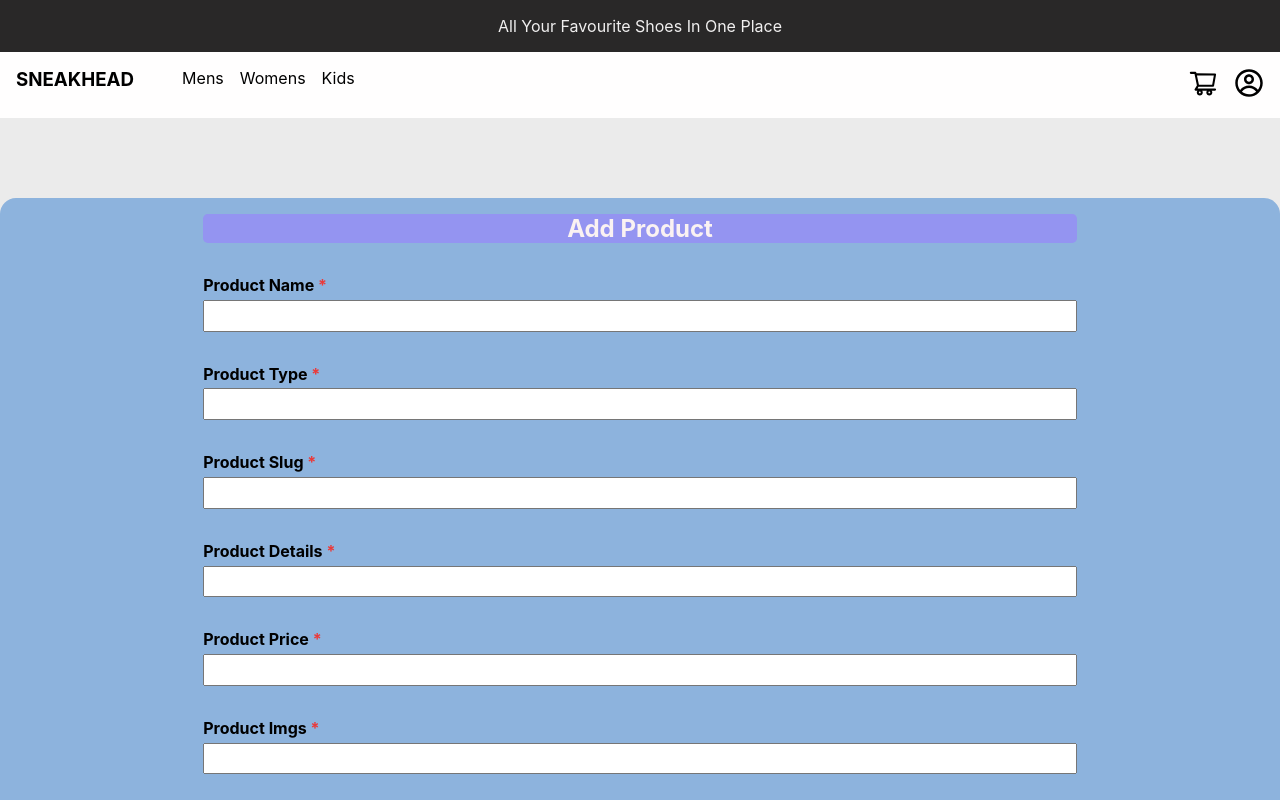
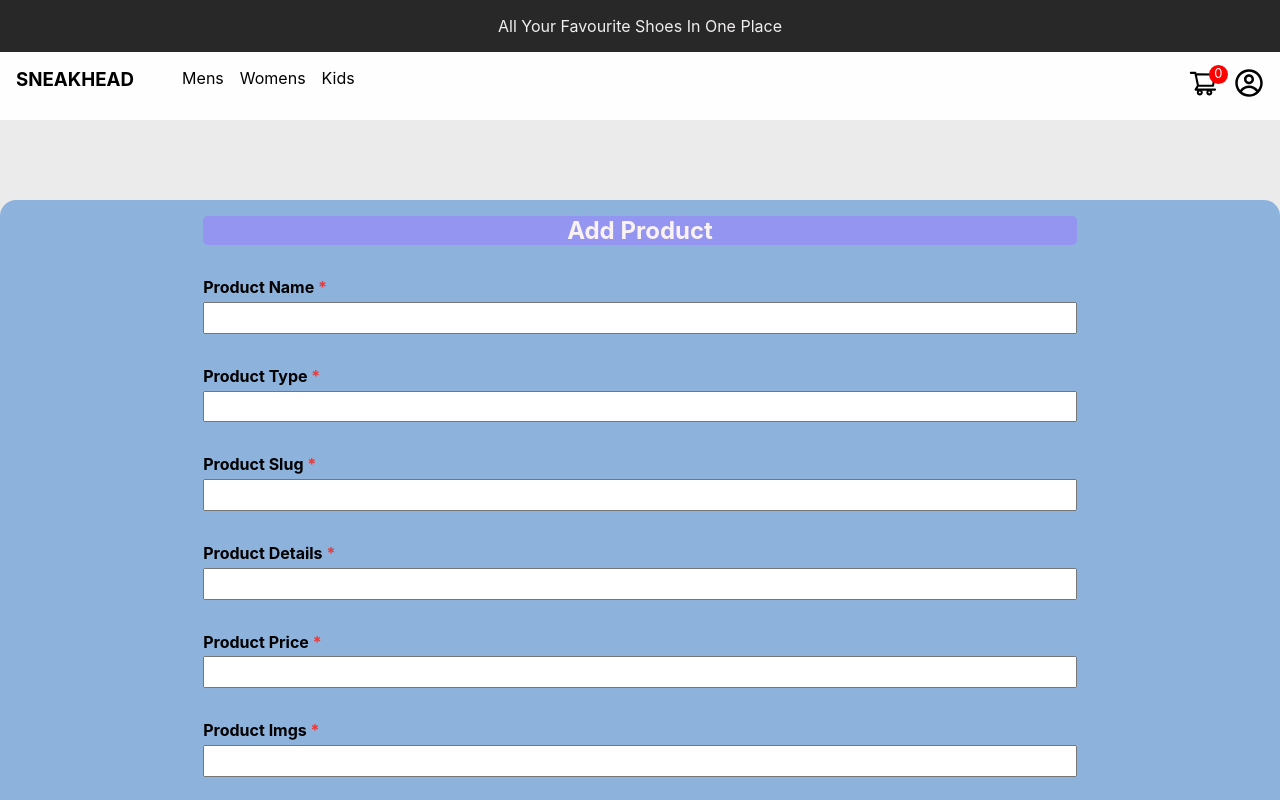
Before and after one commit to RidwanMursal/Shoe-shop, a Next.js app in the folder shoe_shop/: page /productEntry in a window 1280 px wide. Shown: the top 800 px of the page. Built offline with nearby package versions, Linux system fonts and the light colour scheme.

Commit message:
deploying to heroku

```diff
--- a/shoe_shop/components/Navbar.jsx
+++ b/shoe_shop/components/Navbar.jsx
@@ -23,10 +23,13 @@ const Navbar = () => {
                 </div>
             </div>
 
-            <div className="navbar-right" onClick={() => {setMenuClosed(!menuClosed);}}>
-                <AiOutlineShoppingCart size={30} className="cart" onClick={() => setCartClosed(!cartClosed)}/>
+            <div className="navbar-right" >
+                <div>
+                    <div className="cart-count-container"><p>{cartItems.length}</p></div>
+                    <AiOutlineShoppingCart size={30} className="cart" onClick={() => setCartClosed(!cartClosed)}/>
+                </div>
                 <CgProfile size={30} />
-                <div className="hamburger-icon-contianer">
+                <div className="hamburger-icon-contianer" onClick={() => {setMenuClosed(!menuClosed);}}>
                     {menuClosed? <AiOutlineMenu size={29}/>:<AiOutlineClose size={29}/> }
                 </div>
             </div>
--- a/shoe_shop/pages/category/[category].jsx
+++ b/shoe_shop/pages/category/[category].jsx
@@ -1,5 +1,6 @@
 import Products from "../../components/Products"
 import capitalize from "../../helper_files"
+import {BASE_URL} from "../../constants.js"
 import { useState, useEffect } from "react"
 import {BsCheckAll} from "react-icons/bs"
 import {GiRunningShoe, GiConverseShoe, GiBasketballBall} from "react-icons/gi"
@@ -11,7 +12,7 @@ const shoeTypeQuery = async (e, setProductsState, setTypeStates, category) => {
   if (typeParam !== "all") {
     selection = `&&type=${typeParam}`
   }
-  const response =  await (await fetch(`http://localhost:5050/products?category=${category}${selection}`)).json()
+  const response =  await (await fetch(`${BASE_URL}?category=${category}${selection}`)).json()
   setProductsState(response)
   setTypeStates(typeParam === "all" ? "" : typeParam)
   return
@@ -73,7 +74,7 @@ const category = ({products, category}) => {
 // }
 
 export const getServerSideProps = async ({params: {category}}) => {
-  const products = await (await fetch(`http:localhost:5050/products?category=${category}`)).json()
+  const products = await (await fetch(`${BASE_URL}?category=${category}`)).json()
   return {props: {products, category}}
 }
 
--- a/shoe_shop/pages/dashBoard.jsx
+++ b/shoe_shop/pages/dashBoard.jsx
@@ -1,5 +1,6 @@
 import {useState} from 'react'
 import Link from "next/link"
+import {BASE_URL} from "../constants.js"
 import {GrAddCircle} from "react-icons/gr"
 import DashboardEntry from '../components/DashboardEntry'
 
@@ -12,7 +13,7 @@ const dashBoard = ({products}) => {
   // delete Database entry
   const deleteEntry = async (id) => {
         await fetch(
-            `http://localhost:5050/products/${id}`,
+            `${BASE_URL}/${id}`,
             {method: "delete"}
             ).then(response => {
                 if (response.status === 200) {
@@ -56,7 +57,7 @@ const dashBoard = ({products}) => {
 }
 
 export const getServerSideProps = async () => {
-    const products =  await ( await fetch("http://localhost:5050/products")).json()
+    const products =  await ( await fetch(`${BASE_URL}`)).json()
     return {props: {products}}
 }
 
--- a/shoe_shop/pages/productEntry/edit/[slug].jsx
+++ b/shoe_shop/pages/productEntry/edit/[slug].jsx
@@ -1,5 +1,6 @@
 import Input from "../../../components/Input"
 import Link from "next/link"
+import {BASE_URL} from "../../../constants.js"
 import { useState } from 'react';
 
 // define helper functions
@@ -27,7 +28,7 @@ const checkInput = async (input, id) => {
         }
         console.log("data is", data)
         await fetch(
-            `http://localhost:5050/products/${id}`,
+            `${BASE_URL}/${id}`,
             {
                 method: "PATCH",
                 mode: "cors",
@@ -96,7 +97,7 @@ const Edit = ({slug, product}) => {
 }
 
 export const getServerSideProps = async ({params: {slug}}) => {
-    const product = await (await fetch(`http://localhost:5050/products/${slug}`)).json()
+    const product = await (await fetch(`${BASE_URL}/${slug}`)).json()
     return {props: {product, slug}}
 
 
--- a/shoe_shop/pages/productEntry/index.jsx
+++ b/shoe_shop/pages/productEntry/index.jsx
@@ -1,5 +1,6 @@
 import Input from "../../components/Input"
 import Link from "next/link"
+import {BASE_URL} from "../../constants.js"
 import { useState } from 'react';
 
 // define helper functions
@@ -27,7 +28,7 @@ const checkInput = async (input) => {
         }
         console.log("data is", data)
         await fetch(
-            "http://localhost:5050/products",
+            `${BASE_URL}`,
             {
                 method: "post",
                 //mode: "cors",
--- a/shoe_shop/styles/globals.css
+++ b/shoe_shop/styles/globals.css
@@ -47,12 +47,34 @@ header {
   cursor: pointer;
 }
 
-.cart {margin-right: 1rem;}
+.navbar-right {display:flex; gap:1rem;}
+
+.cart-count-container {
+  width: 1.2rem; height:1.2rem;
+  display:inline-block;
+  text-align: center;
+  color:white;
+  /* padding: 0.1rem; */
+  font-size: small;
+
+
+  border-radius: 50px;
+  background-color: red;
+
+  z-index: 2;
+  position: relative;
+  left: 40px; bottom:20px;
+}
+
+/* .cart {margin-right: 1rem;} */
+
 .hamburger-icon-contianer{
   display: none;
-  margin-left:0.7rem;
+  /* margin-left:0.7rem;  */
   cursor: pointer;
 }
+
+.cart {cursor: pointer;}
 
 .menue {
   background-color: rgb(255, 254, 254);
@@ -81,13 +103,18 @@ header {
   overflow-y: scroll;
   position:fixed;
   top: 0;
-  left: 70%;
-  width:30%;
+  right:0;
+  width: 400px;
+
+
   border-radius:0.3rem;
-
   display:flex;
   flex-direction: column;
   justify-content: space-between;
+}
+@media (max-width:600px) {
+  .cart-container{width:100%}
+
 }
 
 .overlay {
@@ -132,8 +159,10 @@ span{color: red}
   background-color: rgb(226, 226, 226);
 
   object-fit: cover;
-  border-radius: 0.5rem
+  border-radius: 0.5rem;
 }
+
+
 
 .cart-item-name-container, .cart-item-qty-container  {
   width:100%;
```
Also changed, not shown: shoe_shop/pages/productInfo/[slug].jsx (+5 -2 lines).
